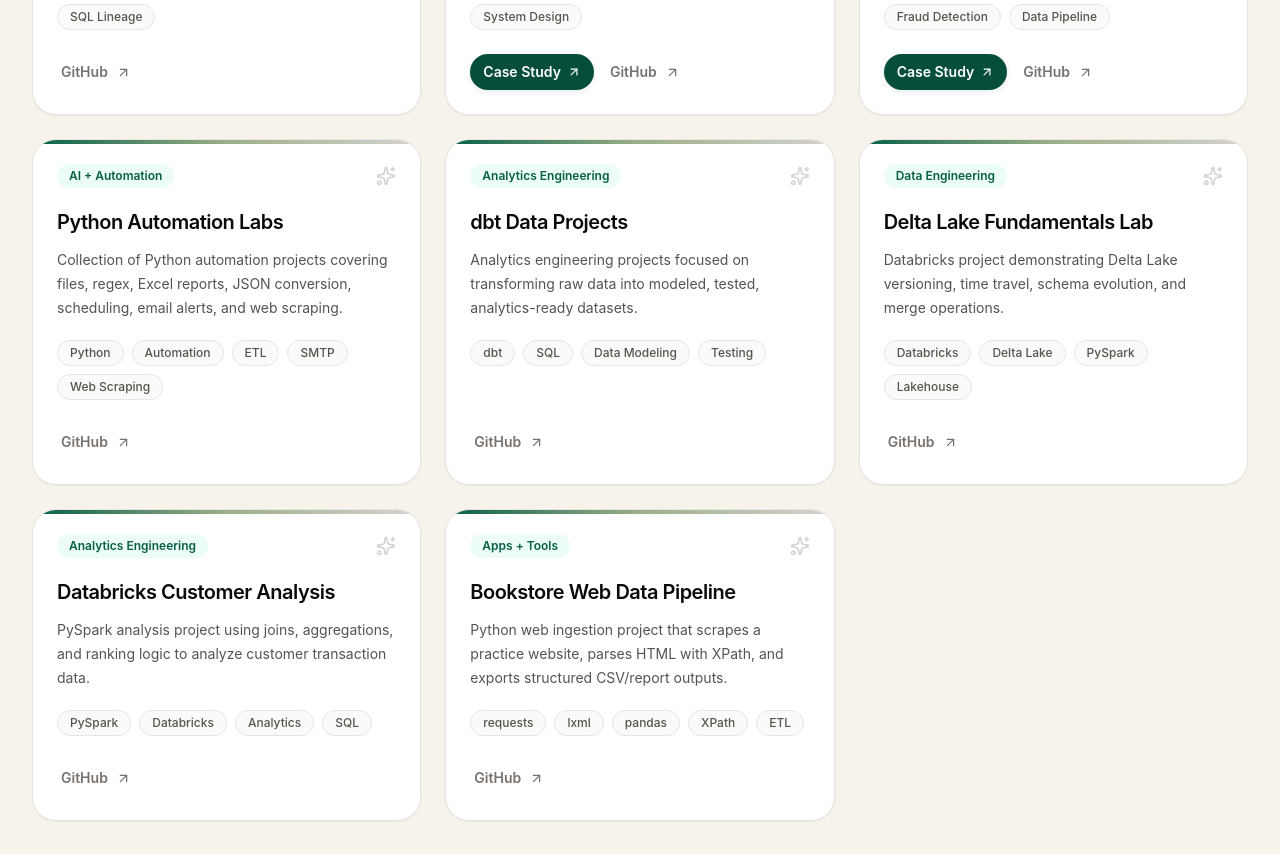
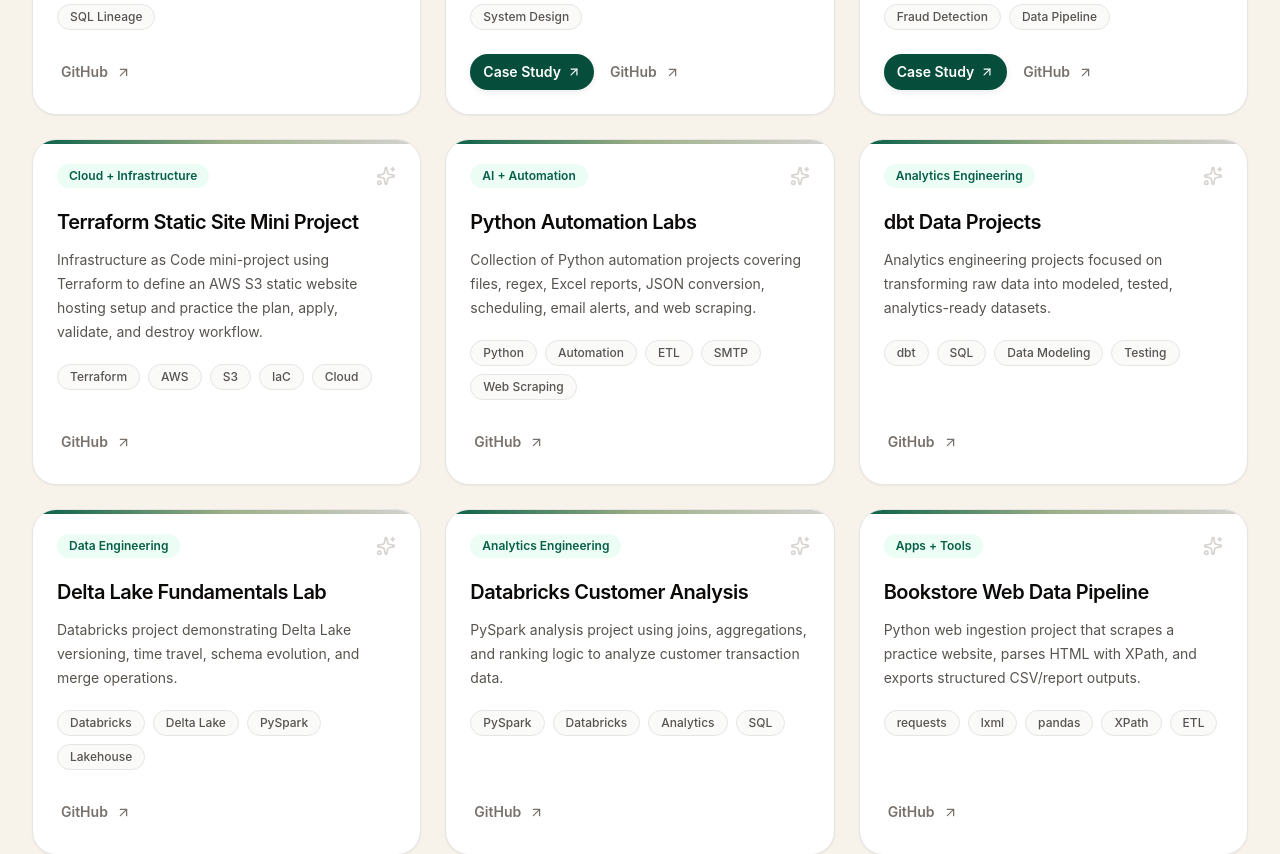
Before and after one commit to jenniferarias414/portfolio-v2, a React (Vite) app: page / in a window 1280 px wide. Shown: the part 1800-2654 px from the top of the page. Built offline with nearby package versions, Linux system fonts and the light colour scheme.

Commit message:
added terraform static site card

```diff
--- a/src/pages/Home.jsx
+++ b/src/pages/Home.jsx
@@ -33,6 +33,7 @@
   {
     title: "Baggage Claim SQL Lineage Tool",
     category: "Data Engineering",
+    categories: ["Data Engineering", "Apps + Tools"],
     summary:
       "Streamlit app that parses airline baggage-claims SQL and maps output columns back to source tables and columns for lineage and governance.",
     tags: ["Python", "Streamlit", "SQLGlot", "pandas", "SQL Lineage"],
@@ -57,6 +58,15 @@
     tags: ["AWS", "System Design", "Streaming", "Fraud Detection", "Data Pipeline"],
     github: fraudDetectionRepoUrl,
     caseStudyUrl: fraudDetectionCaseStudyUrl,
+  },
+  {
+    title: "Terraform Static Site Mini Project",
+    category: "Cloud + Infrastructure",
+    categories: ["Cloud + Infrastructure", "Apps + Tools"],
+    summary:
+      "Infrastructure as Code mini-project using Terraform to define an AWS S3 static website hosting setup and practice the plan, apply, validate, and destroy workflow.",
+    tags: ["Terraform", "AWS", "S3", "IaC", "Cloud"],
+    github: "https://github.com/jenniferarias414/terraform-static-site-mini-project",
   },
   {
     title: "Python Automation Labs",
```
